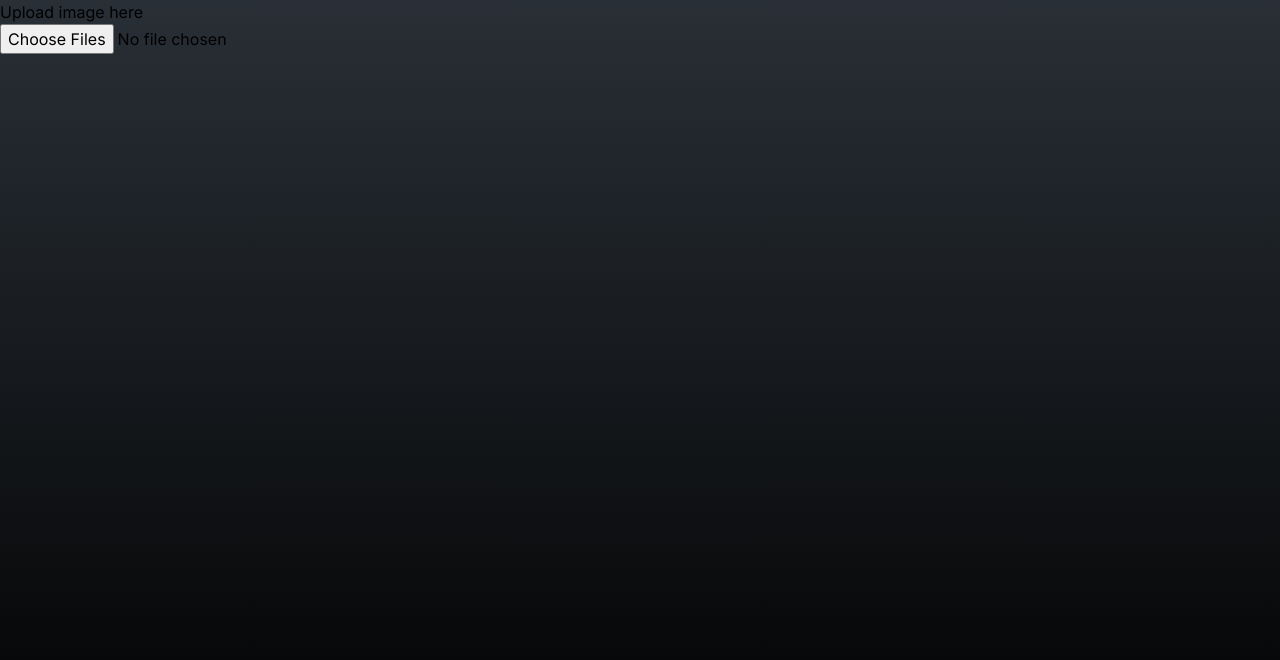
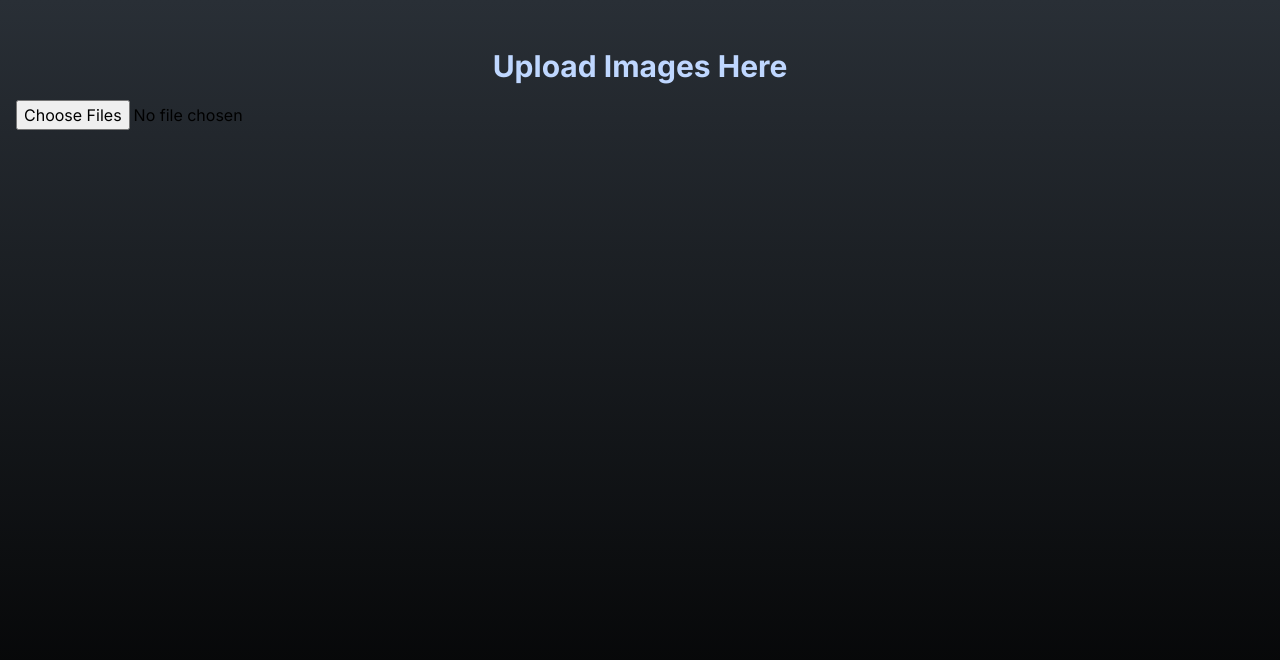
Before and after one commit to AjayGanesh02/CrowdCam, a Next.js app in the folder frontend/: page /events/1 in a window 1280 px wide. Shown: the top 660 px of the page. Built offline with nearby package versions, Linux system fonts and the light colour scheme.

Commit message:
small changes

```diff
--- a/frontend/src/pages/events/[eventId].tsx
+++ b/frontend/src/pages/events/[eventId].tsx
@@ -3,8 +3,14 @@ import ImageUploadButton from "@/components/upload-image";
 const EventUploadPage = () => {
   return (
     <main className={"h-screen overscroll-none bg-gradient-to-t from-black to-[#292F36]"}>
-      Upload image here
-      <ImageUploadButton />
+      <div className={"pt-8 px-4"}>
+        <div className={"text-3xl py-4 text-[#BFD7FF] font-bold text-center"}>
+          <p>
+            Upload Images Here
+          </p>
+        </div>
+        <ImageUploadButton/>
+      </div>
     </main>
   )
 }
--- a/frontend/src/pages/events/index.tsx
+++ b/frontend/src/pages/events/index.tsx
@@ -20,7 +20,7 @@ const EventsPage = () => {
 
 
           {/* event clickable */}
-          <div className={"border border-gray-700 w-auto mt-10 rounded-md p-2"}
+          <div className={"border border-gray-700 w-96 mt-10 rounded-md p-2"}
                onClick={() => {router.push("/events/spartahack9")}}>
             <div className="absolute rounded-3xl h-8 w-8 text-xs text-[#292F36] bg-[#BFD7FF]">
               <div className="flex w-full h-full m-auto">
```
Also changed, not shown: 2 other files (tests, documents, lock files or other folders).
